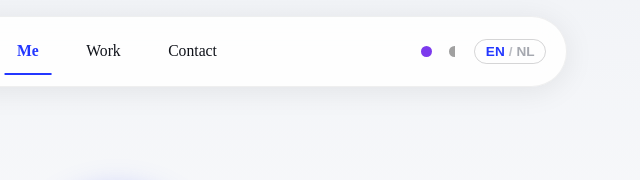
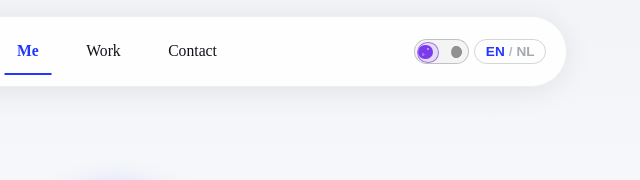
Before and after one commit to SheanL/shean-portfolio, an Astro site: page / in a window 1280 px wide. Shown: the top 180 px of the page, 523-1163 px from the left. Built offline with nearby package versions, Linux system fonts and the light colour scheme; Astro itself is replaced by a stand-in of ours.

Commit message:
fix THemeToggle

```diff
--- a/src/components/ThemeToggle.jsx
+++ b/src/components/ThemeToggle.jsx
@@ -27,10 +27,10 @@ export default function ThemeToggle() {
       onClick={toggleTheme}
       style={{
         background: 'transparent',
-        border: '1px solid transparent',
+        border: 0,
         cursor: 'pointer',
         fontSize: '0.8rem',
-        padding: '0.2rem 0.35rem',
+        padding: '0.2rem 0',
         color: 'inherit',
         marginLeft: 0,
         display: 'inline-flex',
@@ -49,11 +49,12 @@ export default function ThemeToggle() {
           display: 'flex',
           alignItems: 'center',
           justifyContent: 'space-between',
-          width: '2.7rem',
-          height: '1.25rem',
-          padding: '0.1rem',
+          width: '3.4rem',
+          height: '1.55rem',
+          padding: '0.18rem',
           borderRadius: '999px',
-          background: 'transparent',
+          background: 'rgba(128, 128, 128, 0.08)',
+          border: '1px solid rgba(128, 128, 128, 0.45)',
           boxSizing: 'border-box',
         }}
       >
@@ -61,36 +62,38 @@ export default function ThemeToggle() {
           aria-hidden="true"
           style={{
             zIndex: 1,
-            width: '0.72rem',
-            height: '0.72rem',
+            width: '0.9rem',
+            height: '0.9rem',
             borderRadius: '50%',
-            background: theme === 'light' ? '#7c3aed' : 'rgba(128, 128, 128, 0.75)',
-            opacity: 1,
+            background: theme === 'light'
+              ? 'radial-gradient(circle at 68% 30%, rgba(255,255,255,0.45) 0 7%, transparent 8%), radial-gradient(circle at 35% 68%, rgba(255,255,255,0.3) 0 9%, transparent 10%), #7c3aed'
+              : 'radial-gradient(circle at 68% 30%, rgba(255,255,255,0.35) 0 7%, transparent 8%), radial-gradient(circle at 35% 68%, rgba(255,255,255,0.2) 0 9%, transparent 10%), rgba(128, 128, 128, 0.85)',
           }}
         />
         <span
           aria-hidden="true"
           style={{
             zIndex: 1,
-            width: '0.72rem',
-            height: '0.72rem',
+            width: '0.9rem',
+            height: '0.9rem',
             borderRadius: '50%',
             background: theme === 'dark'
-              ? 'linear-gradient(to right, #7c3aed 50%, transparent 50%)'
-              : 'linear-gradient(to right, rgba(128, 128, 128, 0.75) 50%, transparent 50%)',
-            opacity: 1,
+              ? 'radial-gradient(circle at 35% 50%, #7c3aed 0 52%, transparent 54%)'
+              : 'radial-gradient(circle at 35% 50%, rgba(128, 128, 128, 0.85) 0 52%, transparent 54%)',
           }}
         />
         <span
           style={{
             position: 'absolute',
+            top: '0.1rem',
             left: '0.1rem',
-            width: '0.72rem',
-            height: '0.72rem',
-            borderRadius: '50%',
-            background: 'transparent',
-            transform: theme === 'dark' ? 'translateX(1.75rem)' : 'translateX(0)',
-            transition: 'transform 0.2s ease',
+            width: '1.35rem',
+            height: '1.35rem',
+            borderRadius: '999px',
+            border: '1px solid rgba(124, 58, 237, 0.65)',
+            background: 'rgba(124, 58, 237, 0.12)',
+            transform: theme === 'dark' ? 'translateX(1.85rem)' : 'translateX(0)',
+            transition: 'transform 0.25s ease',
           }}
         />
       </span>
```
